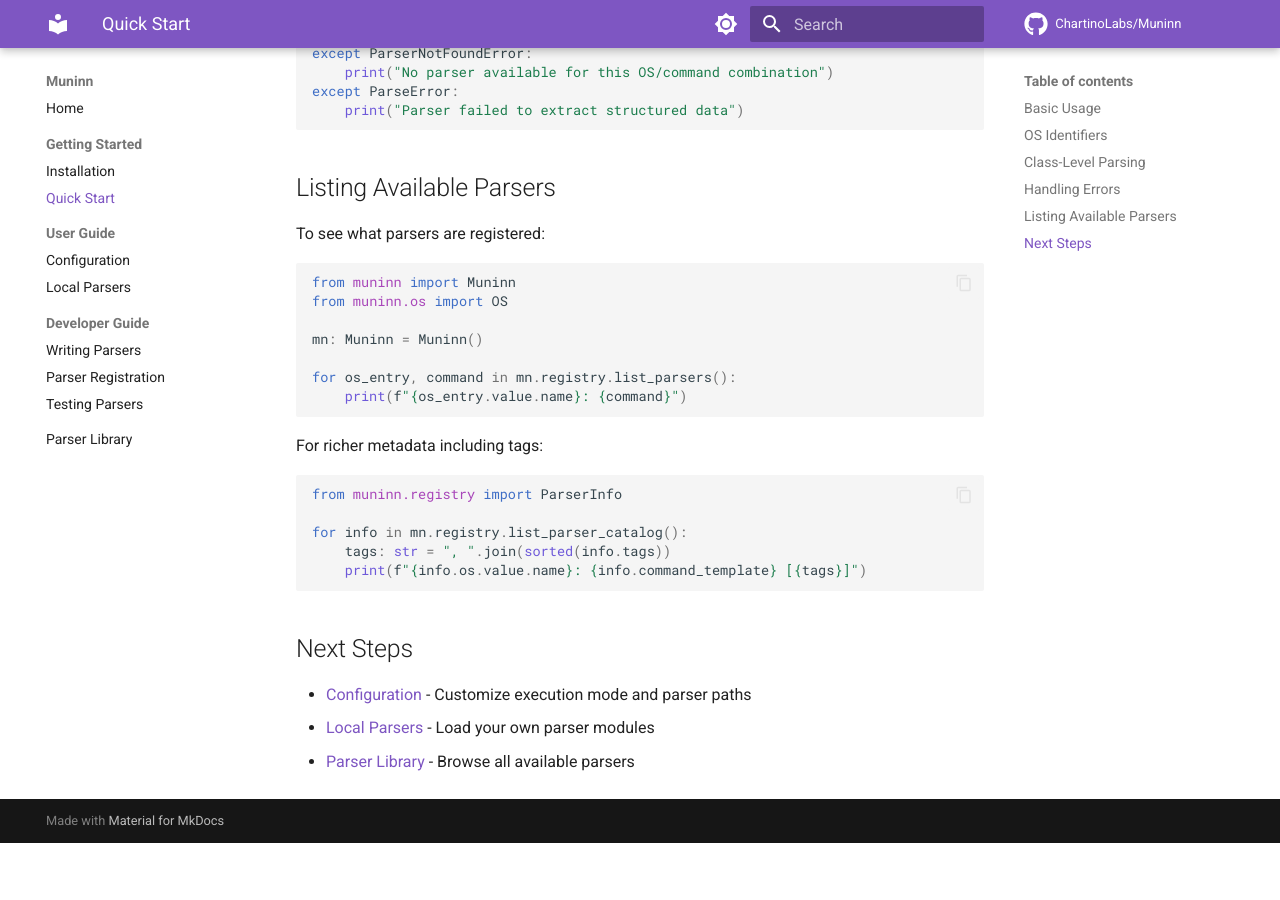
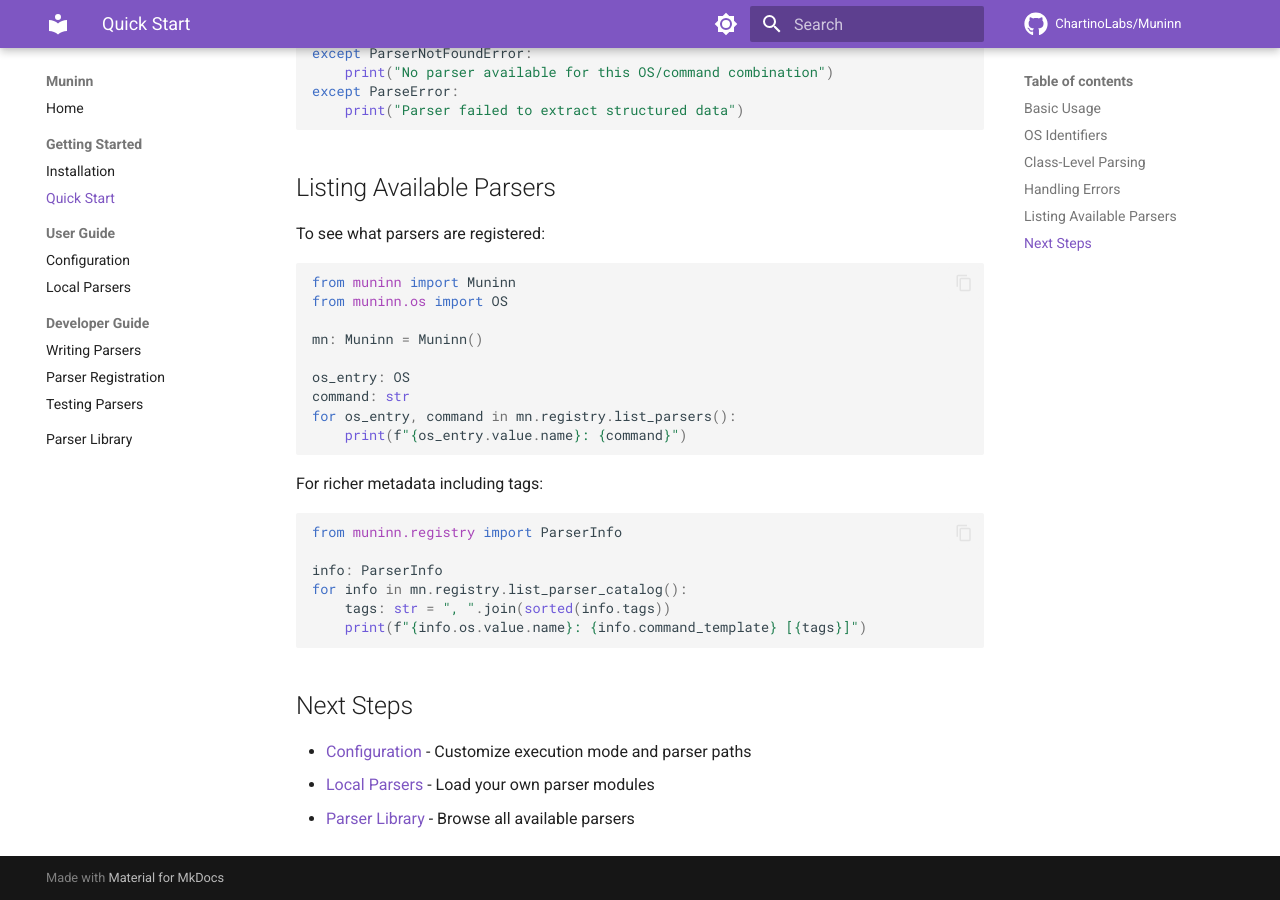
Before and after one commit to ChartinoLabs/Muninn, an MkDocs documentation site: the page built from docs/getting-started/quickstart.md, in a window 1280 px wide and 900 px high, scrolled down 1638 px. Built offline with MkDocs 1.6.1 and Material for MkDocs 9.7.7, drawn with Linux system fonts in a browser that asks for light colours; comment, search, counter and statistics services are not loaded; before the commit the page ends 2481 px from its top, so only the background shows below that.

Commit message:
docs: add type hints for loop variables in parser listing examples
Co-Authored-By: Claude Opus 4.6 (1M context) <noreply@anthropic.com>

````diff
--- a/docs/getting-started/quickstart.md
+++ b/docs/getting-started/quickstart.md
@@ -89,6 +89,8 @@ from muninn.os import OS
 
 mn: Muninn = Muninn()
 
+os_entry: OS
+command: str
 for os_entry, command in mn.registry.list_parsers():
     print(f"{os_entry.value.name}: {command}")
 ```
@@ -98,6 +100,7 @@ For richer metadata including tags:
 ```python
 from muninn.registry import ParserInfo
 
+info: ParserInfo
 for info in mn.registry.list_parser_catalog():
     tags: str = ", ".join(sorted(info.tags))
     print(f"{info.os.value.name}: {info.command_template} [{tags}]")
````
